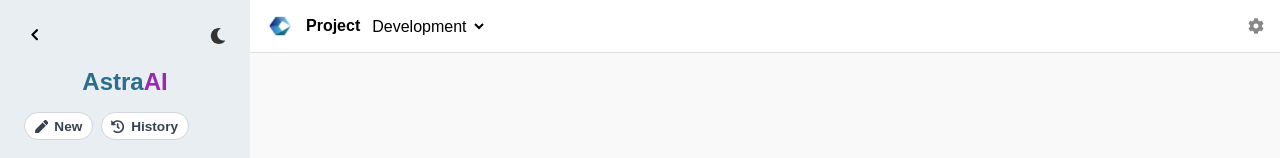
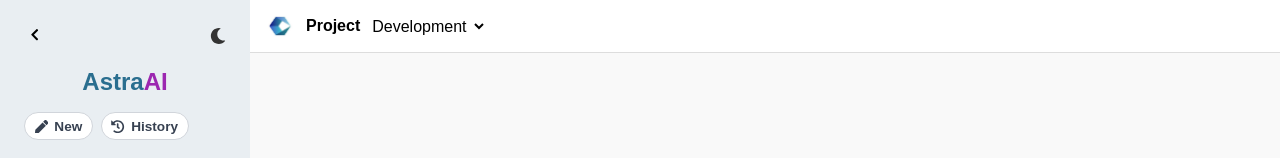
Before and after one commit to muthu-403396/Astra, a React (Create React App) app in the folder frontend/: page /chatbot/1 in a window 1280 px wide. Shown: the top 158 px of the page. Built offline with nearby package versions, Linux system fonts and the light colour scheme.

Commit message:
feat: remove settings wheel from chat page header

```diff
--- a/frontend/src/components/Header.css
+++ b/frontend/src/components/Header.css
@@ -35,9 +35,3 @@
   background: transparent;
   font-size: 1rem;
 }
-
-.settings-icon {
-  margin-left: 1.5rem;
-  cursor: pointer;
-  color: #888;
-}
--- a/frontend/src/components/Header.js
+++ b/frontend/src/components/Header.js
@@ -1,5 +1,4 @@
 import React from 'react';
-import { FaCog } from 'react-icons/fa';
 import './Header.css';
 import cognizantImg from '../assets/cognizant.jpg';
 
@@ -17,7 +16,6 @@ const Header = () => {
           </select>
         </div>
       </div>
-      <FaCog className="settings-icon" />
     </header>
   );
 };
```
